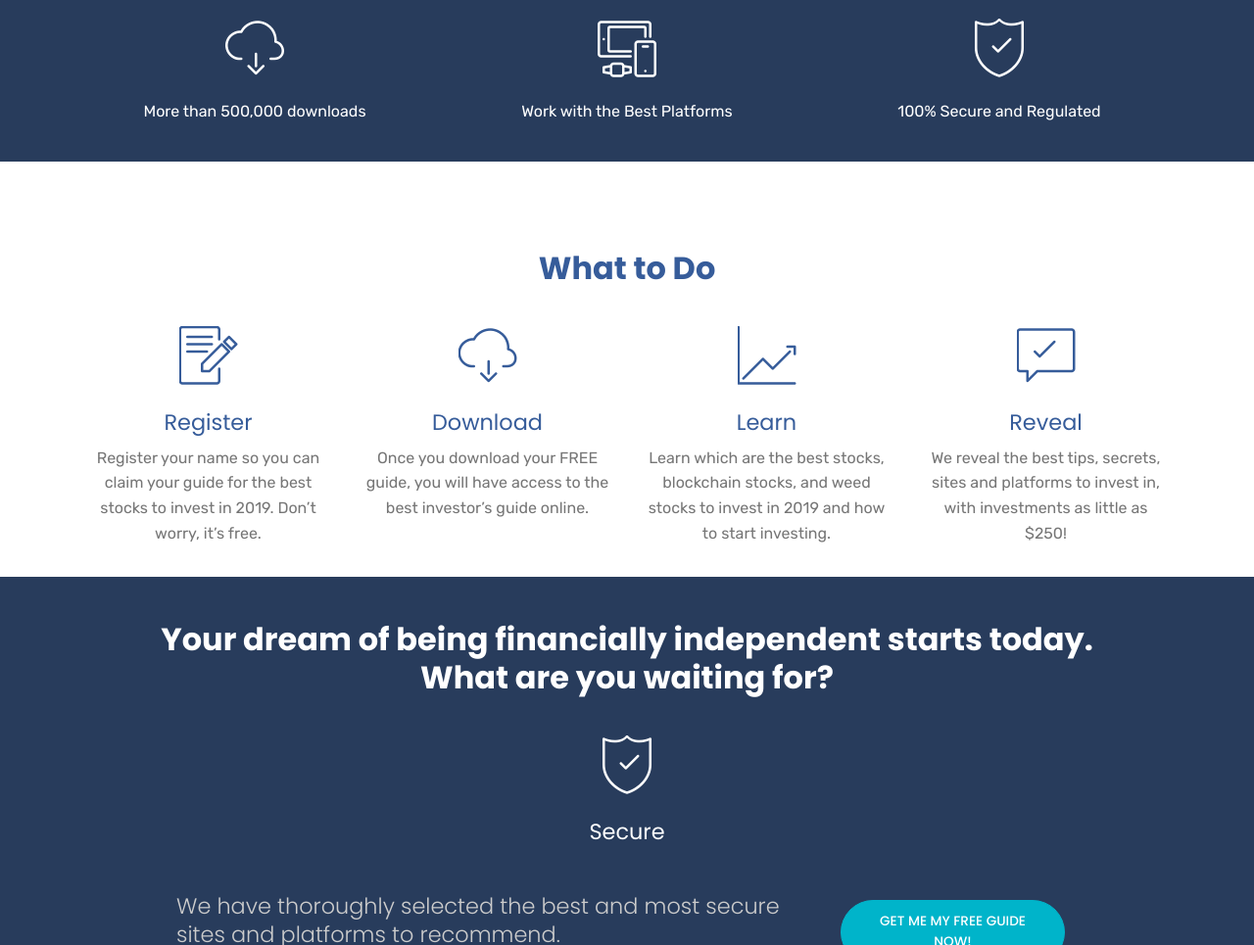
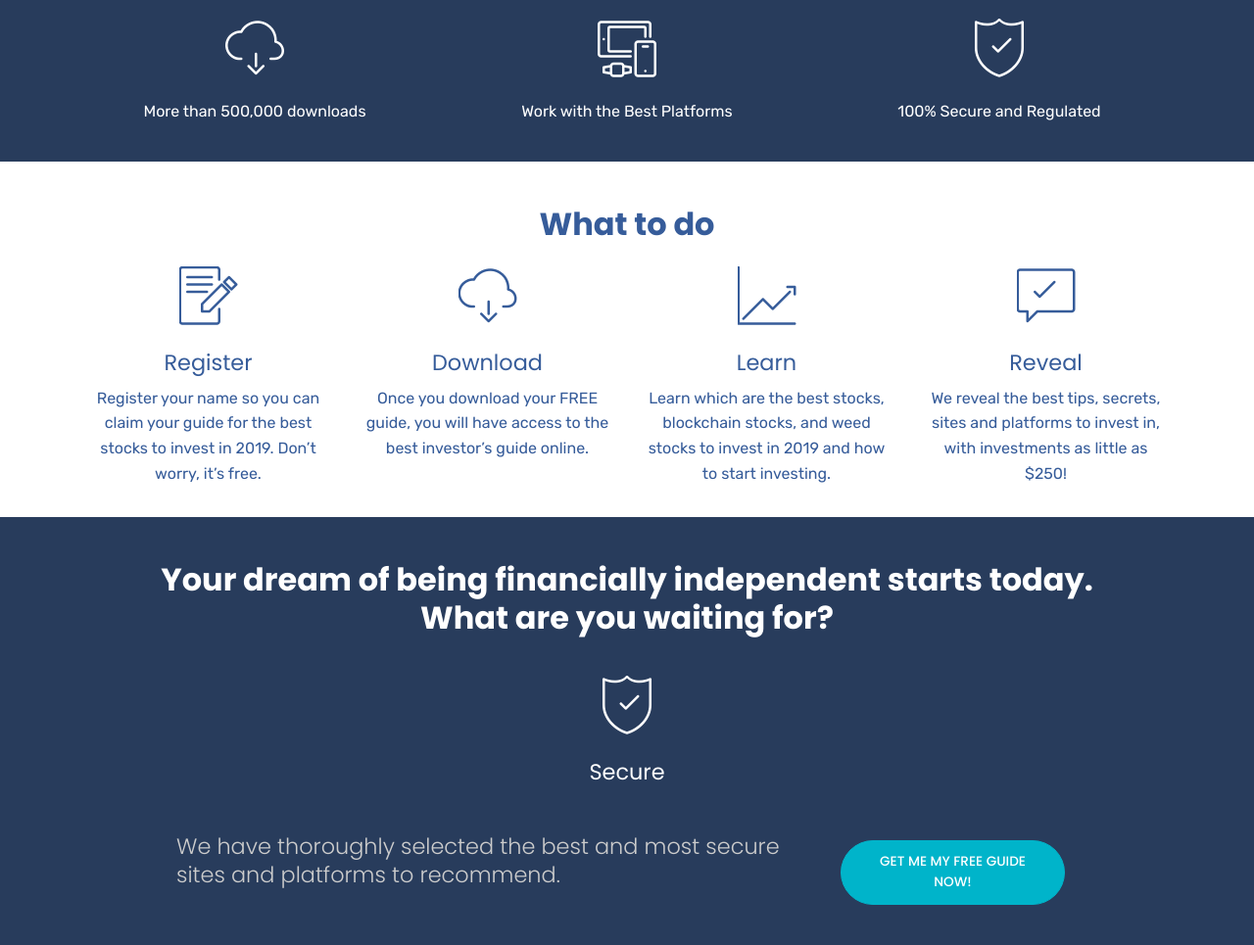
Before and after one commit to alejandrodearmas/MakeMoney, a plain HTML site: page index.html in a window 1280 px wide. Shown: the part 812-1777 px from the top of the page at 98% size. Drawn offline with Linux system fonts and the light colour scheme; a script that the page names is missing; files whose address does not match are found by name.

Commit message:
create github pages

```diff
--- a/assets/mobirise/css/mbr-additional.css
+++ b/assets/mobirise/css/mbr-additional.css
@@ -957,8 +957,19 @@ body {
 .cid-reQO8UGxvb .card-img {
   color: #ffffff;
 }
+.cid-reRQH6Olq8 {
+  padding-top: 45px;
+  padding-bottom: 0px;
+  background-color: #ffffff;
+}
+.cid-reRQH6Olq8 .mbr-section-subtitle {
+  color: #767676;
+}
+.cid-reRQH6Olq8 .mbr-section-title {
+  color: #365c9a;
+}
 .cid-reQVUp3W8K {
-  padding-top: 90px;
+  padding-top: 0px;
   padding-bottom: 0px;
   background-color: #ffffff;
 }
@@ -990,6 +1001,9 @@ body {
   color: #365c9a;
 }
 .cid-reQVUp3W8K .mbr-section-title B {
+  color: #365c9a;
+}
+.cid-reQVUp3W8K .mbr-text {
   color: #365c9a;
 }
 .cid-reRkqvkxh3 {
--- a/index.html
+++ b/index.html
@@ -40,7 +40,7 @@
 
                 <h4 class="mbr-fonts-style form-subtitle align-left display-7">.</h4>
                 <div data-form-alert="" hidden="">Thank You!</div>
-                <form class="mbr-form" action="https://mobirise.com/" method="post" data-form-title="My Mobirise Form"><input type="hidden" name="email" data-form-email="true" value="moYEHENN/SfqV0yykFLFsAEdKwPL/qJFo8nEP/SokXZDmWzLqYtffYDQNdvzuOe0NNalz9oMM2ma+ZCCAFl5Oia6Kfag4xfv+Lk5T4PKY0KhcwV8AHC48Xmvy6plYWyr">
+                <form class="mbr-form" action="https://mobirise.com/" method="post" data-form-title="My Mobirise Form"><input type="hidden" name="email" data-form-email="true" value="ZpcT/p7MmMzuprLEvSW+/oSDNKFB9iT4+vTTVnUdy6zYHp3Wq87+Lc1CNZ30ojjLUPS7lRPOsd+M7boa3UJNUbdYSFEiO9CAoj2tMMTO1MdfUt/Wax/ESBtb9weIpiBo">
                     <div class="input-wrap" data-for="name">
                         <input type="text" class="field display-7" name="name" data-form-field="Name" required="" placeholder="Full Name" id="name-header2-0">
                     </div>
@@ -111,15 +111,30 @@
     </div>
 </section>
 
+<section class="cid-reRQH6Olq8" id="info3-e">
+
+
+
+
+    <div class="container">
+        <div class="row justify-content-center">
+            <div class="col-12 col-md-12 align-center">
+
+                <h2 class="mbr-section-title align-center mbr-fonts-style mbr-bold display-2">What to do</h2>
+            </div>
+        </div>
+    </div>
+</section>
+
 <section class="features3 cid-reQVUp3W8K" id="features3-3">
 
 
 
 
     <div class="container">
-        <h2 class="mbr-section-title align-center mbr-fonts-style display-2"><strong>What to Do</strong></h2>
 
-        <div class="row justify-content-center pt-3">
+
+        <div class="row justify-content-center">
             <div class="card p-3 col-12 col-md-6 col-xl-3 col-lg-3">
                 <div class="card-wrap">
                     <div class="card-img pb-4 align-center">
```
Also changed, not shown: 1 other file.
